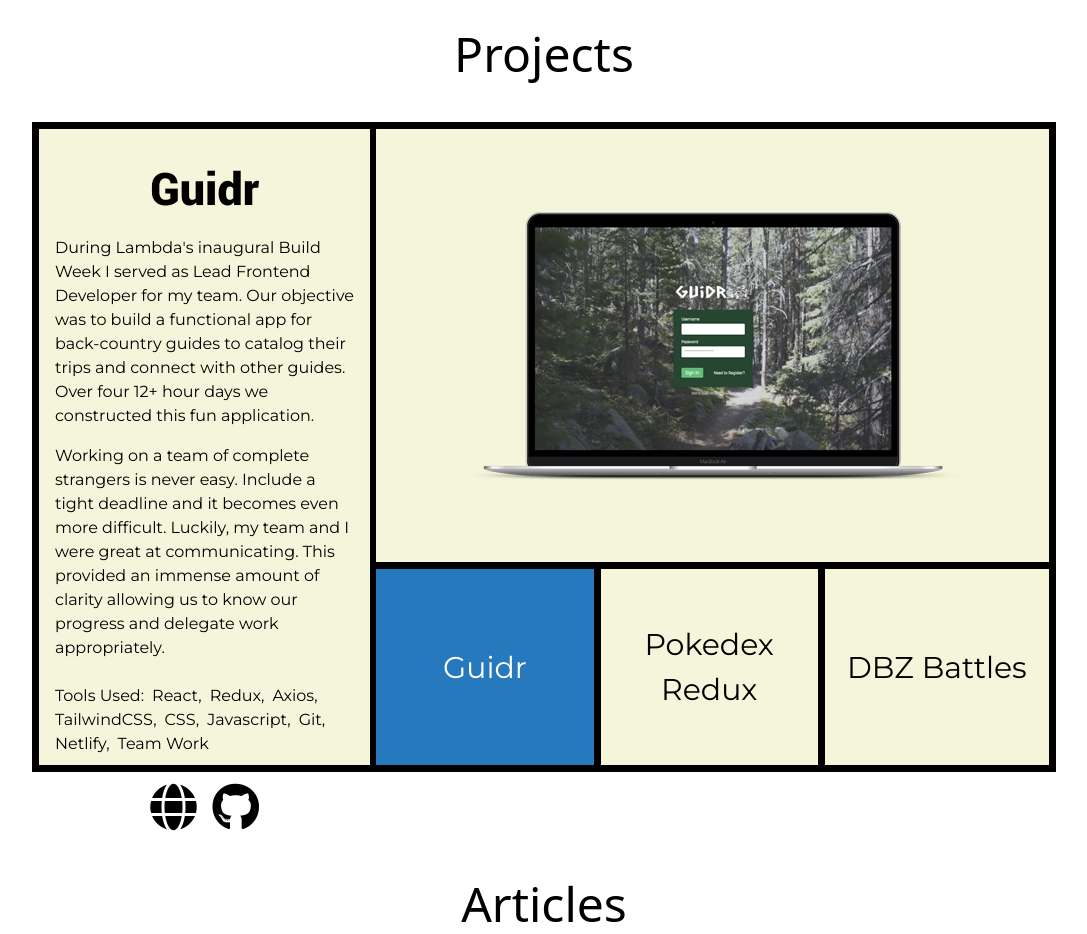
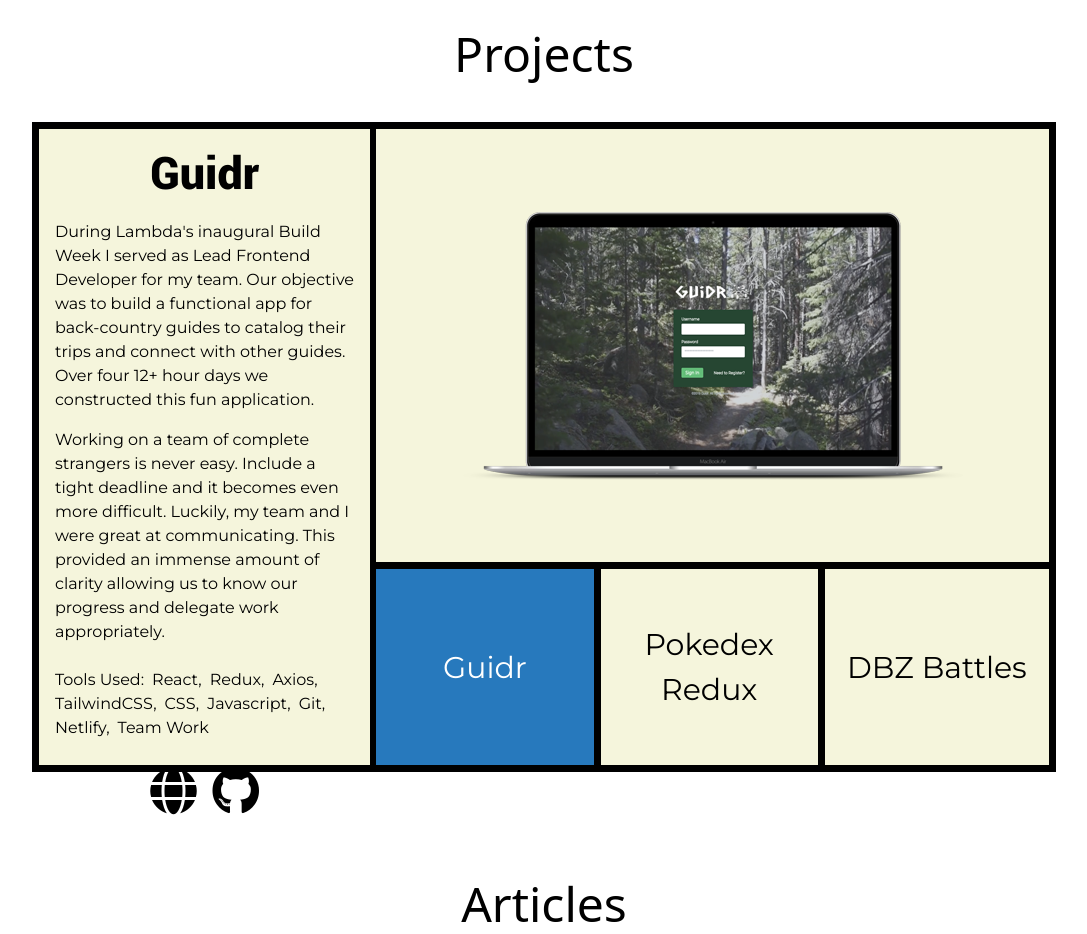
Before and after one commit to mattbasile/Matt-Basile.com, a React (Create React App) app: page / in a window 1280 px wide. Shown: the part 1340-2274 px from the top of the page, without its empty margins (96-1183 px from the left). Built offline with nearby package versions, Linux system fonts and the light colour scheme; no server answers.

Commit message:
slight tweaks

```diff
--- a/src/components/HomePage/Projects.js
+++ b/src/components/HomePage/Projects.js
@@ -25,7 +25,7 @@ class Projects extends Component {
       <div className="w-4/5 mx-auto project-container flex">
       <div className="w-1/3 h-full flex flex-col items-center project-description-container leading-normal">
 
-        <h3 className="text-3xl mt-6 sub-header">{this.state.selected.title}</h3>
+        <h3 className="text-3xl mt-2 sub-header">{this.state.selected.title}</h3>
         <p className="my-2 px-4">{this.state.selected.description}</p>
         <p className="my-2 px-4">{this.state.selected.takeaways}</p>
         <div className="flex flex-wrap px-4 my-4">
```
